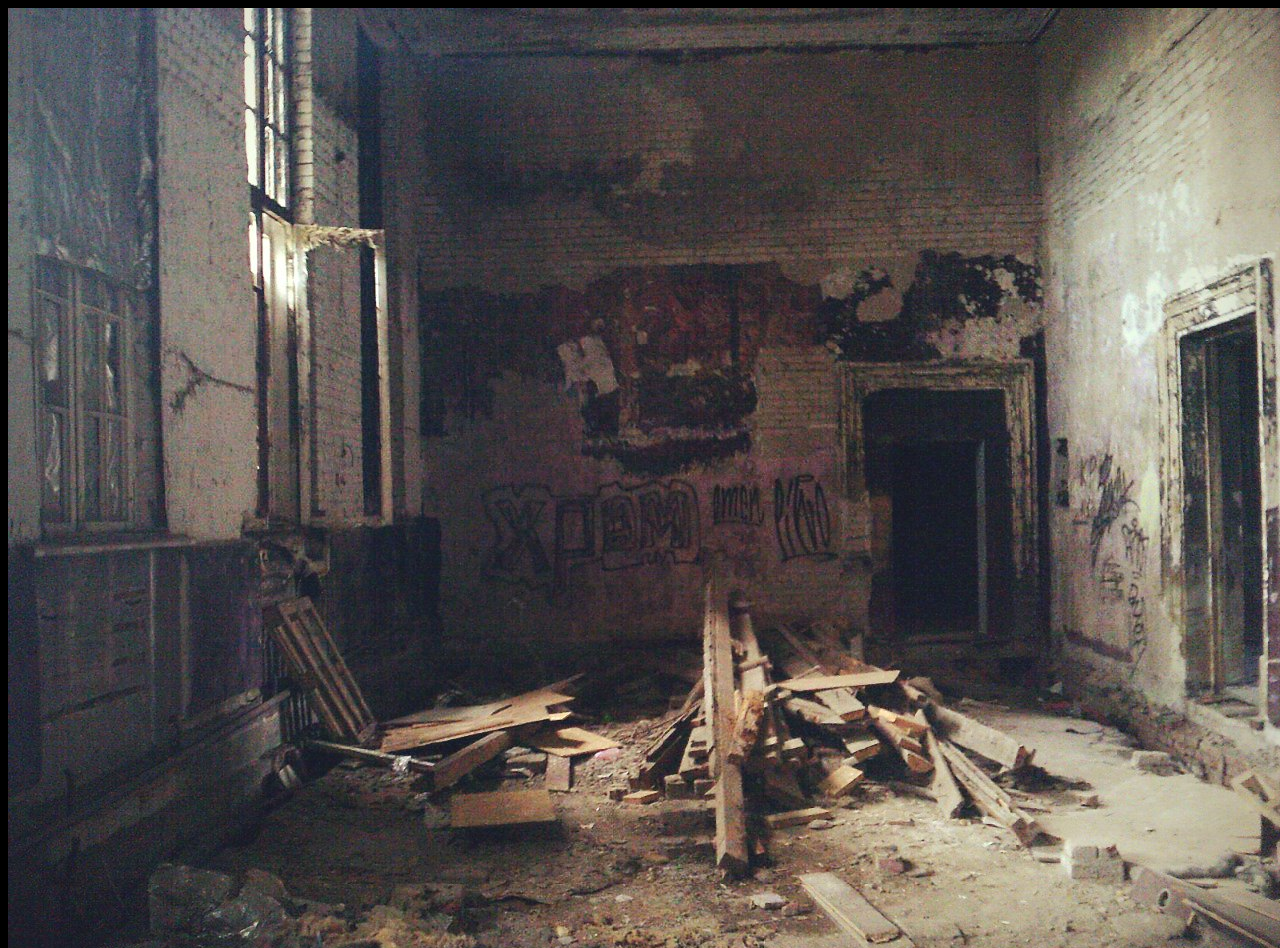
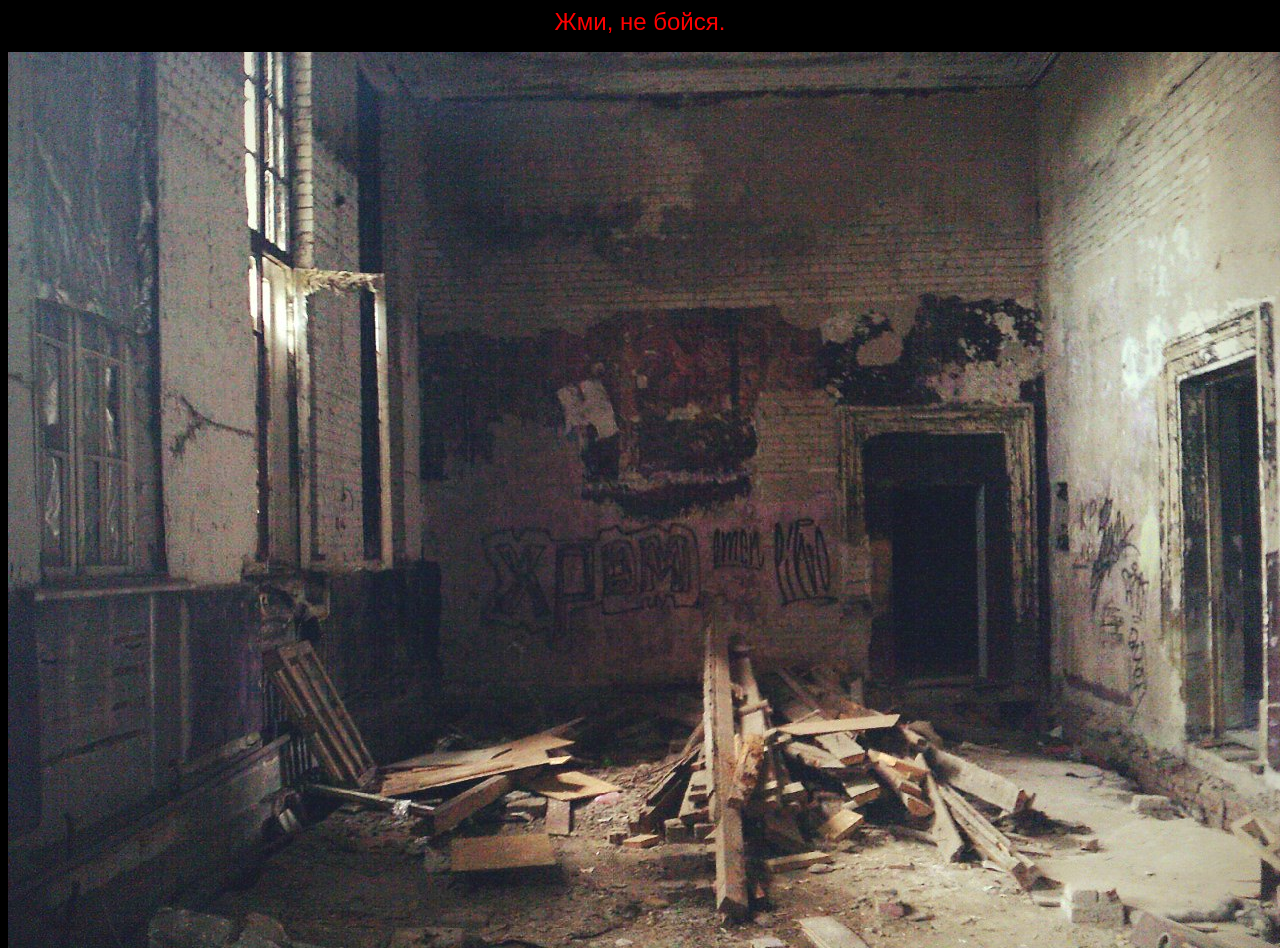
Before and after one commit to Deep-Net/deep-net.github.io, a plain HTML site: page entrance.html in a window 1280 px wide. Shown: the top 948 px of the page. Drawn offline with Linux system fonts and the light colour scheme.

Commit message:
Update entrance.html

```diff
--- a/entrance.html
+++ b/entrance.html
@@ -18,6 +18,7 @@
 	</STYLE>
 </head>
 <body>
-	<a href="https://www.youtube.com/watch?v=dQw4w9WgXcQ"><img src="Abandoned.jpg"</a>
+	<center><font size="5" color="red" face="Arial">Жми, не бойся.</font></center>
+	<p><a href="https://www.youtube.com/watch?v=dQw4w9WgXcQ"><img src="Abandoned.jpg"</a></p>
 </body>
 </html>
```
